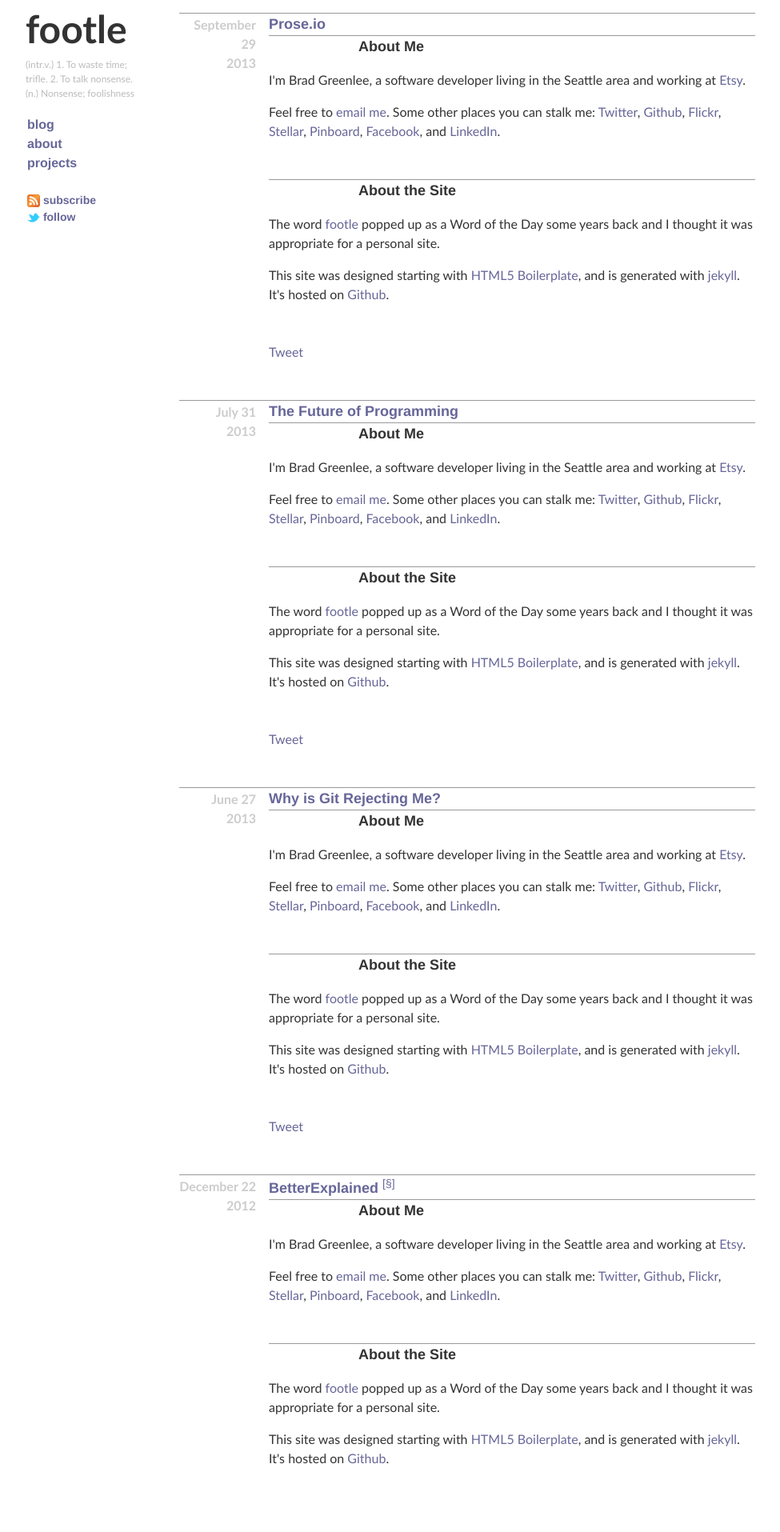
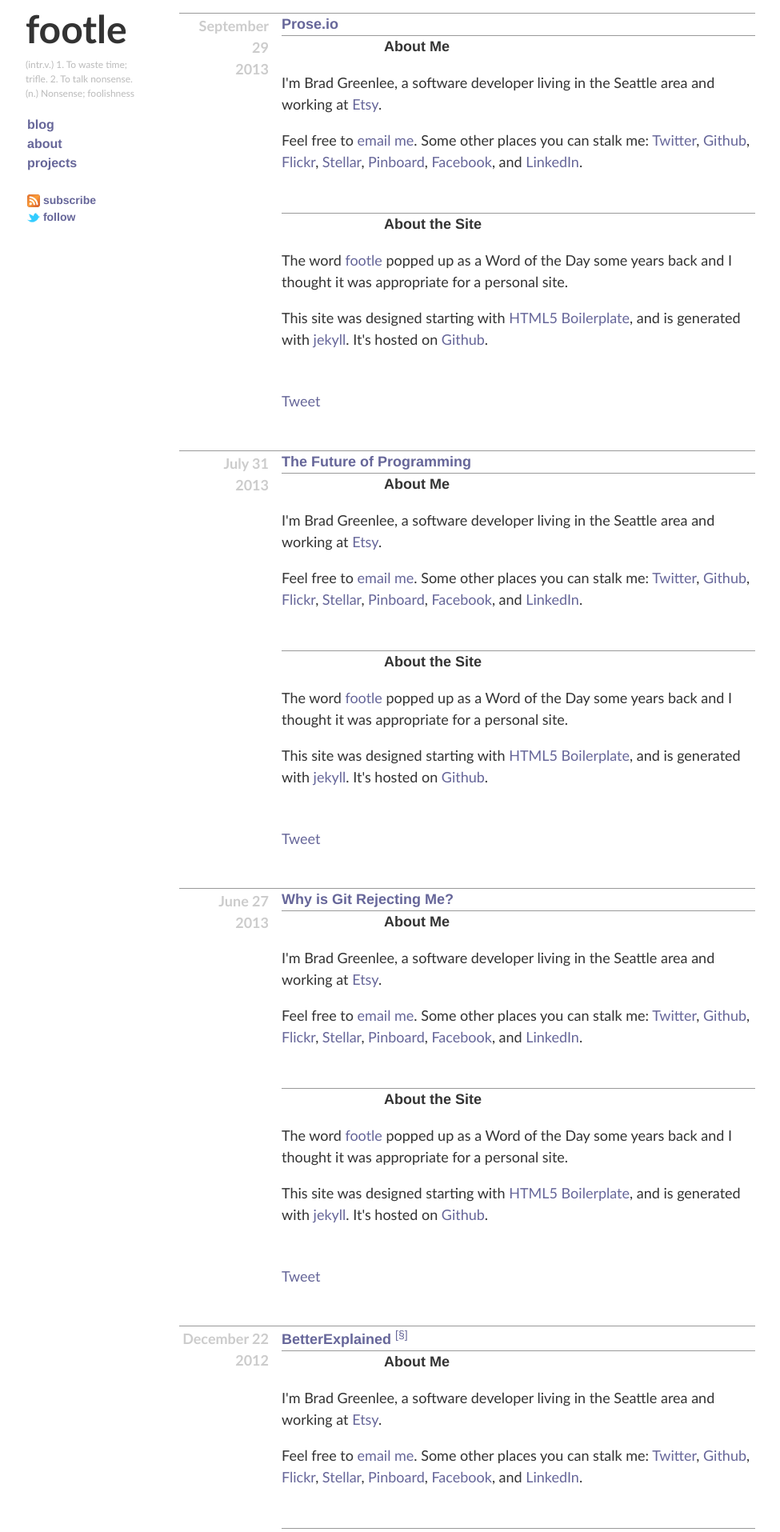
Before and after one commit to bgreenlee/bgreenlee.github.io, a Jekyll site: the page built from index.html, in a window 1280 px wide. Shown: the top 1915 px of the page at 80% size, without its empty margins (128-1103 px from the left). Built offline with Jekyll 4.4.1, drawn with Linux system fonts in a browser that asks for light colours; Markdown is read by kramdown in place of the engine named in the settings; the list of posts is cut into pages by our own code; comment, search, counter and statistics services are not loaded.

Commit message:
Bump up font size

```diff
--- a/css/style.css
+++ b/css/style.css
@@ -209,7 +209,7 @@
 
 /* ==|== primary styles ===================================================== */
 
-body { background-color: #fff; font-family: "OPTIMA", "Helvetica Neue", Helvetica, sans-serif; font-size: 16px; color: #333; line-height: 1.5;}
+body { background-color: #fff; font-family: "OPTIMA", "Helvetica Neue", Helvetica, sans-serif; font-size: 18px; color: #333; line-height: 1.5;}
 a, a:visited { text-decoration: none; color: #669; }
 a:hover { text-decoration: underline; }
 blockquote { border-left: 1px dotted #333; padding-left: 8px; margin-left: 16px;}
@@ -246,10 +246,10 @@
 article > section { border-top: 1px solid #999; padding-bottom: 32px;}
 
 article.blog { padding-bottom: 16px; border-top: 1px solid #999;}
-article.blog time { color: #ccc; float: left; font-weight: bold; margin-top: 2px; padding-right: 16px; text-align: right; width: 96px; }
-article.blog h1 { margin-left: 112px; padding-top: 0; }
-article.blog .content { margin-left: 112px; }
-article.blog > footer { margin-left: 112px; margin-top: 32px; font-weight: bold; color: #666;}
+article.blog time { color: #ccc; float: left; font-weight: bold; margin-top: 2px; padding-right: 16px; text-align: right; width: 112px; }
+article.blog h1 { margin-left: 128px; padding-top: 0; }
+article.blog .content { margin-left: 128px; }
+article.blog > footer { margin-left: 128px; margin-top: 32px; font-weight: bold; color: #666;}
 article.blog > footer > nav { border-top: 1px solid #999; }
 
 .permalink { font-size: 14px; font-weight: normal; vertical-align: super;}
```
